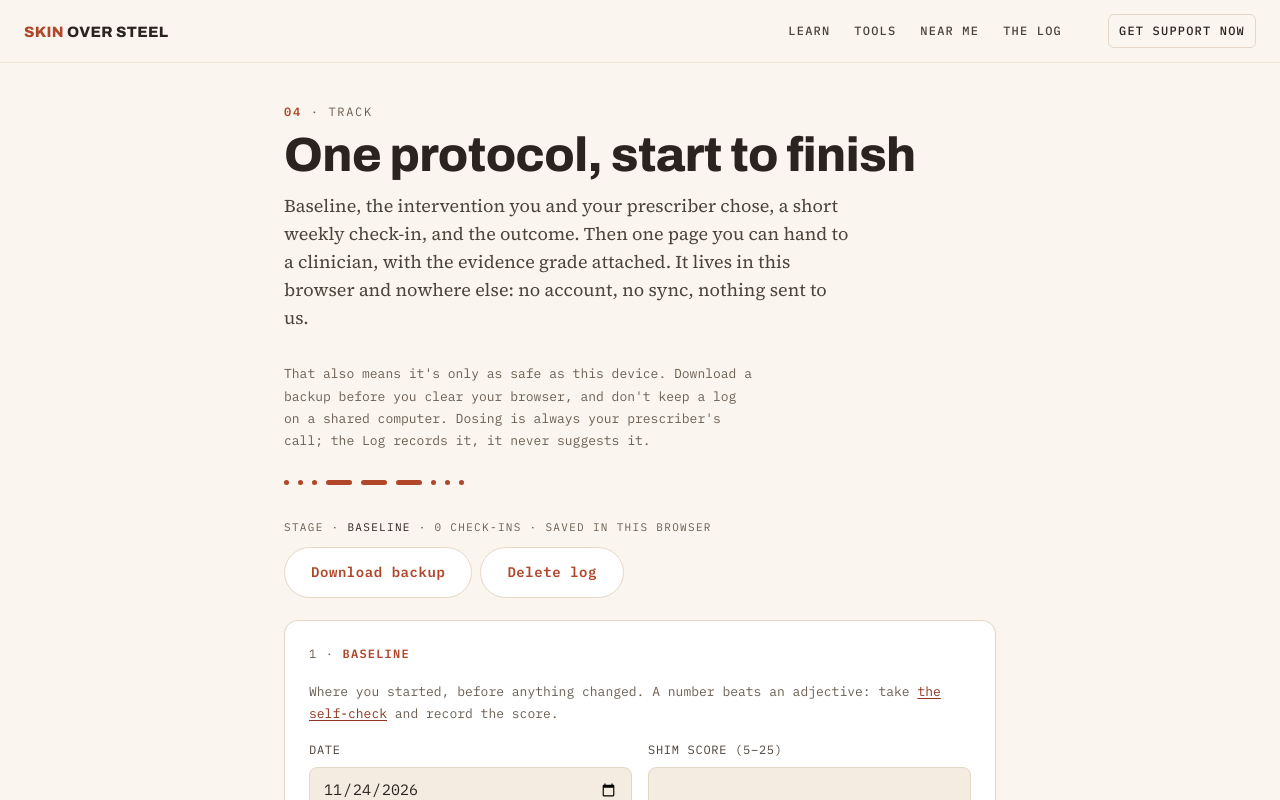
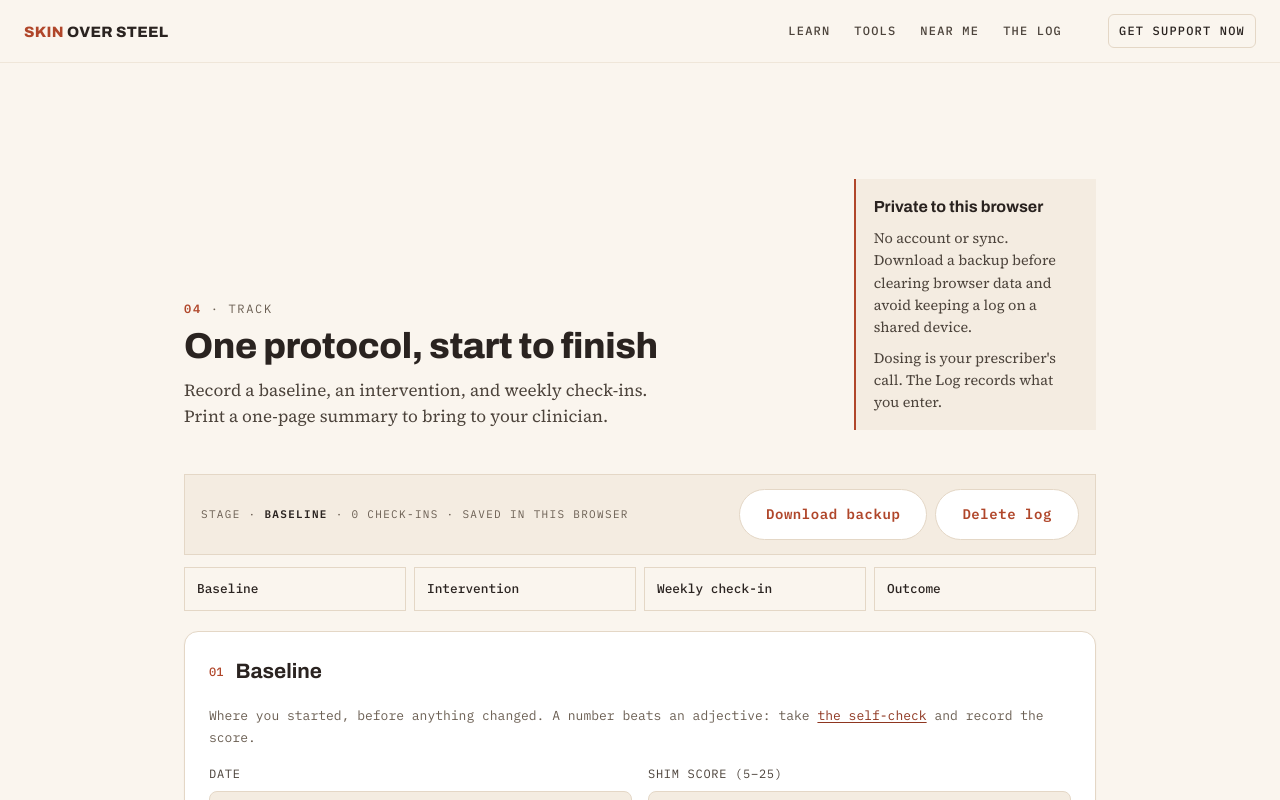
Before and after one commit to SkinOverSteel/sos, a Next.js app: page /log in a window 1280 px wide. Both pictures are taken after a click on the button "Start a log". Shown: the top 800 px of the page. Built offline with nearby package versions, Linux system fonts and the light colour scheme.

Commit message:
Improve the Log layout and report failed saves (#103)
Co-authored-by: File System <filesystem@tutanota.com>

```diff
--- a/src/app/globals.css
+++ b/src/app/globals.css
@@ -2113,3 +2113,108 @@ a.sos-card:hover {
 [data-theme="warm"] .sos-lib__title {
   font-weight: 700;
 }
+
+/* The Log */
+.sos-log-page { width: 100%; min-width: 0; max-width: 960px; }
+
+.sos-log-intro {
+  display: grid;
+  grid-template-columns: minmax(0, 1fr) minmax(220px, 0.4fr);
+  gap: clamp(20px, 5vw, 64px);
+  align-items: end;
+  margin: clamp(24px, 6vw, 76px) 0 clamp(24px, 4vw, 44px);
+}
+
+.sos-log-intro .sos-home__section-head { margin: 0; }
+
+.sos-log-privacy {
+  padding: 16px 18px;
+  border-inline-start: 2px solid var(--sos-copper);
+  background: var(--sos-e1);
+}
+
+.sos-log-privacy h2,
+.sos-log-empty h2,
+.sos-log-section-head h2 {
+  color: var(--sos-text-hi);
+  font-family: var(--sos-sans);
+  font-weight: 700;
+}
+
+.sos-log-privacy p {
+  margin-top: 8px;
+  font-size: 0.9rem;
+  line-height: 1.55;
+}
+
+.sos-log-empty {
+  display: grid;
+  gap: 12px;
+  padding: clamp(20px, 5vw, 48px);
+  background: linear-gradient(120deg, var(--sos-e2), var(--sos-e1));
+}
+
+.sos-log-empty h2 { font-size: clamp(1.5rem, 3vw, 2.25rem); }
+.sos-log-actions { display: flex; flex-wrap: wrap; gap: 8px; }
+.sos-log-empty .sos-log-actions { margin-top: 4px; }
+
+.sos-log-status,
+.sos-log-section-head {
+  display: flex;
+  flex-wrap: wrap;
+  align-items: center;
+  justify-content: space-between;
+  gap: 12px;
+}
+
+.sos-log-status {
+  padding: 14px 16px;
+  border: 1px solid var(--sos-line);
+  background: var(--sos-e1);
+}
+
+.sos-log-status p { margin: 0; }
+.sos-log-status strong { color: var(--sos-text-hi); }
+
+.sos-log-storage-warning {
+  margin: 12px 0 0;
+  padding: 12px 16px;
+  border-inline-start: 2px solid var(--sos-copper);
+  background: var(--sos-e1);
+}
+
+.sos-log-steps {
+  display: grid;
+  grid-template-columns: repeat(4, minmax(0, 1fr));
+  gap: 8px;
+  margin: 12px 0 20px;
+}
+
+.sos-log-steps a {
+  display: grid;
+  min-height: 44px;
+  align-content: center;
+  padding: 8px 12px;
+  border: 1px solid var(--sos-line);
+  color: var(--sos-text-hi);
+  font: 500 0.8rem var(--sos-mono);
+}
+
+.sos-log-steps a:hover { border-color: var(--sos-copper); }
+
+.sos-log-section { margin-bottom: 18px; scroll-margin-top: 100px; }
+.sos-log-section-head { margin-bottom: 18px; }
+.sos-log-section-head h2 { display: flex; gap: 12px; align-items: center; font-size: 1.3rem; }
+
+.sos-log-section-head h2 span,
+.sos-log-recorded { font: 500 0.75rem var(--sos-mono); }
+
+.sos-log-section-head h2 span { color: var(--sos-copper); }
+.sos-log-recorded { color: var(--sos-grade-established); }
+.sos-log-table { overflow-x: auto; }
+.sos-log-table table { min-width: 28rem; overflow-wrap: anywhere; }
+
+@media (max-width: 640px) {
+  .sos-log-intro { grid-template-columns: 1fr; }
+  .sos-log-steps { grid-template-columns: repeat(2, minmax(0, 1fr)); }
+}
--- a/src/app/log/page.tsx
+++ b/src/app/log/page.tsx
@@ -3,7 +3,6 @@ import { StepHeader } from "@/components/StepHeader";
 import Link from "next/link";
 import { JsonLd } from "@/components/JsonLd";
 import { LogTool } from "@/components/LogToolLazy";
-import { MorseSOS } from "@/components/MorseSOS";
 import { SITE } from "@/lib/site";
 import { SignalRail } from "@/components/SignalRail";
 
@@ -32,24 +31,23 @@ const jsonLd = {
 
 export default function LogPage() {
   return (
-    <div className="sos-container">
+    <div className="sos-container sos-log-page">
       <JsonLd data={jsonLd} />
 
-      <StepHeader as="h1" step="track" title="One protocol, start to finish" className="sos-page-head">
-        Baseline, the intervention you and your prescriber chose, a short
-        weekly check-in, and the outcome. Then one page you can hand to a
-        clinician, with the evidence grade attached. It lives in this browser
-        and nowhere else: no account, no sync, nothing sent to us.
-      </StepHeader>
-
-      <p className="sos-note" style={{ maxWidth: "60ch", marginBottom: "18px" }}>
-        That also means it&apos;s only as safe as this device. Download a backup
-        before you clear your browser, and don&apos;t keep a log on a shared
-        computer. Dosing is always your prescriber&apos;s call; the Log records
-        it, it never suggests it.
-      </p>
-
-      <MorseSOS style={{ margin: "28px 0 34px" }} />
+      <div className="sos-log-intro">
+        <StepHeader as="h1" step="track" title="One protocol, start to finish">
+          Record a baseline, an intervention, and weekly check-ins. Print a
+          one-page summary to bring to your clinician.
+        </StepHeader>
+        <aside className="sos-log-privacy" aria-label="Log privacy">
+          <h2>Private to this browser</h2>
+          <p>
+            No account or sync. Download a backup before clearing browser data
+            and avoid keeping a log on a shared device.
+          </p>
+          <p>Dosing is your prescriber&apos;s call. The Log records what you enter.</p>
+        </aside>
+      </div>
 
       <LogTool />
 
--- a/src/components/LogTool.tsx
+++ b/src/components/LogTool.tsx
@@ -61,25 +61,13 @@ function Section({
   children: React.ReactNode;
 }) {
   return (
-    <section className="sos-card" style={{ marginBottom: "18px" }}>
-      <div
-        style={{
-          display: "flex",
-          alignItems: "center",
-          justifyContent: "space-between",
-          gap: "12px",
-          flexWrap: "wrap",
-          marginBottom: "18px",
-        }}
-      >
-        <p className="sos-kicker" style={{ margin: 0 }}>
-          {num} · <b>{title}</b>
-        </p>
-        {done && (
-          <span className="sos-q-num" style={{ color: "var(--sos-grade-established)" }}>
-            Recorded
-          </span>
-        )}
+    <section className="sos-card sos-log-section" id={`log-step-${num}`} aria-labelledby={`log-title-${num}`}>
+      <div className="sos-log-section-head">
+        <h2 id={`log-title-${num}`}>
+          <span aria-hidden="true">{num.padStart(2, "0")}</span>
+          {title}
+        </h2>
+        {done && <span className="sos-log-recorded">Recorded</span>}
       </div>
       {children}
     </section>
@@ -188,12 +176,15 @@ export function LogTool() {
       ? new Date().toLocaleDateString("en-US", { year: "numeric", month: "short", day: "numeric" })
       : "",
   );
+  const [saved, setSaved] = useState(true);
   const [confirmDelete, setConfirmDelete] = useState(false);
   const [importError, setImportError] = useState("");
   const fileRef = useRef<HTMLInputElement>(null);
 
   function commit(next: Log) {
-    setLog(saveLog(next));
+    const result = saveLog(next);
+    setLog(result.log);
+    setSaved(result.saved);
   }
 
   // Drafts for the add-a-check-in form.
@@ -213,16 +204,10 @@ export function LogTool() {
 
   if (!log) {
     return (
-      <div className="sos-card sos-card--deep">
-        <p className="sos-kicker" style={{ marginBottom: "12px" }}>
-          No log on this device
-        </p>
-        <p className="sos-prose" style={{ fontSize: "16px", marginBottom: "18px" }}>
-          A log is one protocol, start to finish: where you began, what you and
-          your prescriber chose, a short weekly check-in, and how it ended. It
-          lives in this browser only. Nothing is sent to us.
-        </p>
-        <div style={{ display: "flex", gap: "12px", flexWrap: "wrap", alignItems: "center" }}>
+      <div className="sos-card sos-log-empty">
+        <h2>Start your log</h2>
+        <p className="sos-note">Start with your baseline or pick up from a backup.</p>
+        <div className="sos-log-actions">
           <button
             type="button"
             className="sos-btn sos-btn--primary"
@@ -369,24 +354,14 @@ export function LogTool() {
 
   return (
     <div>
-      {/* status strip */}
-      <div
-        style={{
-          display: "flex",
-          alignItems: "center",
-          justifyContent: "space-between",
-          gap: "12px",
-          flexWrap: "wrap",
-          marginBottom: "22px",
-        }}
-      >
-        <p className="sos-q-num" style={{ margin: 0 }}>
-          Stage · <span style={{ color: "var(--sos-text-hi)" }}>{stage}</span>
+      <div className="sos-log-status">
+        <p className="sos-q-num" aria-live="polite">
+          Stage · <strong>{stage}</strong>
           {" · "}
           {log.checkins.length} check-in{log.checkins.length === 1 ? "" : "s"}
-          {" · "}saved in this browser
+          {saved && " · saved in this browser"}
         </p>
-        <div style={{ display: "flex", gap: "8px", flexWrap: "wrap" }}>
+        <div className="sos-log-actions">
           <button type="button" className="sos-btn sos-btn--ghost" style={ghostBtn} onClick={download}>
             Download backup
           </button>
@@ -425,6 +400,18 @@ export function LogTool() {
           )}
         </div>
       </div>
+
+      {!saved && (
+        <p className="sos-log-storage-warning" role="alert">
+          This browser couldn&apos;t save your changes. Download a backup before closing or reloading this page.
+        </p>
+      )}
+      <nav className="sos-log-steps" aria-label="Log sections">
+        <a href="#log-step-1">Baseline</a>
+        <a href="#log-step-2">Intervention</a>
+        <a href="#log-step-3">Weekly check-in</a>
+        <a href="#log-step-4">Outcome</a>
+      </nav>
 
       {/* 1 · baseline */}
       <Section num="1" title="Baseline" done={Boolean(log.baseline.notes || log.baseline.shim)}>
@@ -671,6 +658,7 @@ export function LogTool() {
 
             {trendBlock}
             {sorted.length > 0 && (
+              <div className="sos-log-table" role="region" aria-label="Recorded check-ins" tabIndex={0}>
                 <table
                   style={{
                     width: "100%",
@@ -719,6 +707,7 @@ export function LogTool() {
                     ))}
                   </tbody>
                 </table>
+              </div>
             )}
           </>
         )}
--- a/src/lib/log.ts
+++ b/src/lib/log.ts
@@ -286,15 +286,14 @@ export function loadLog(): Log | null {
   }
 }
 
-export function saveLog(log: Log): Log {
+export function saveLog(log: Log): { log: Log; saved: boolean } {
   const next = { ...log, updatedAt: new Date().toISOString() };
   try {
     window.localStorage.setItem(LOG_STORAGE_KEY, JSON.stringify(next));
+    return { log: next, saved: true };
   } catch {
-    // Private mode or blocked storage: the log still lives in React state for
-    // this session, and the UI says so.
+    return { log: next, saved: false };
   }
-  return next;
 }
 
 export function clearLog(): void {
```
Also changed, not shown: 1 other file (tests, documents, lock files or other folders). Lines whose indentation alone changed are shown as unchanged.
